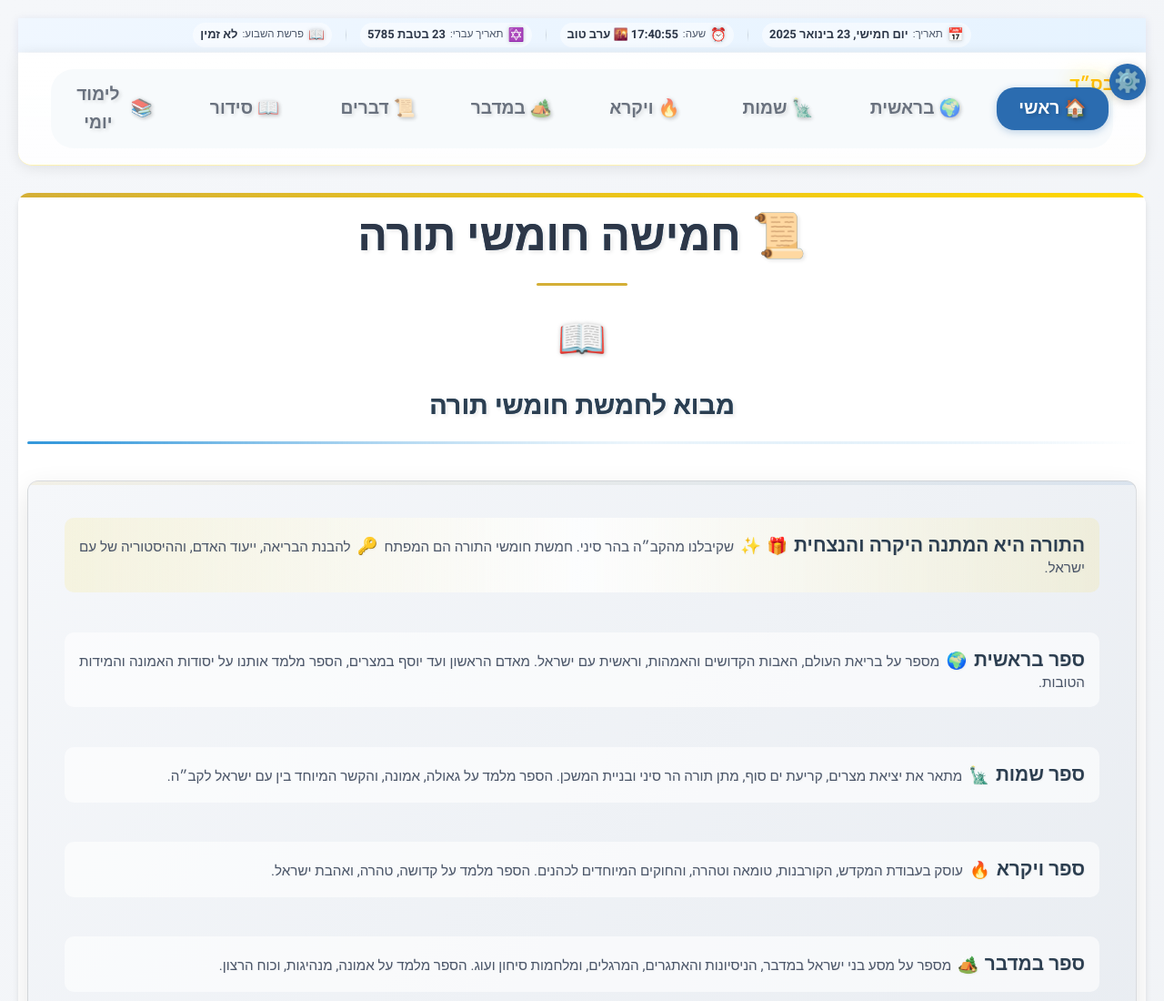
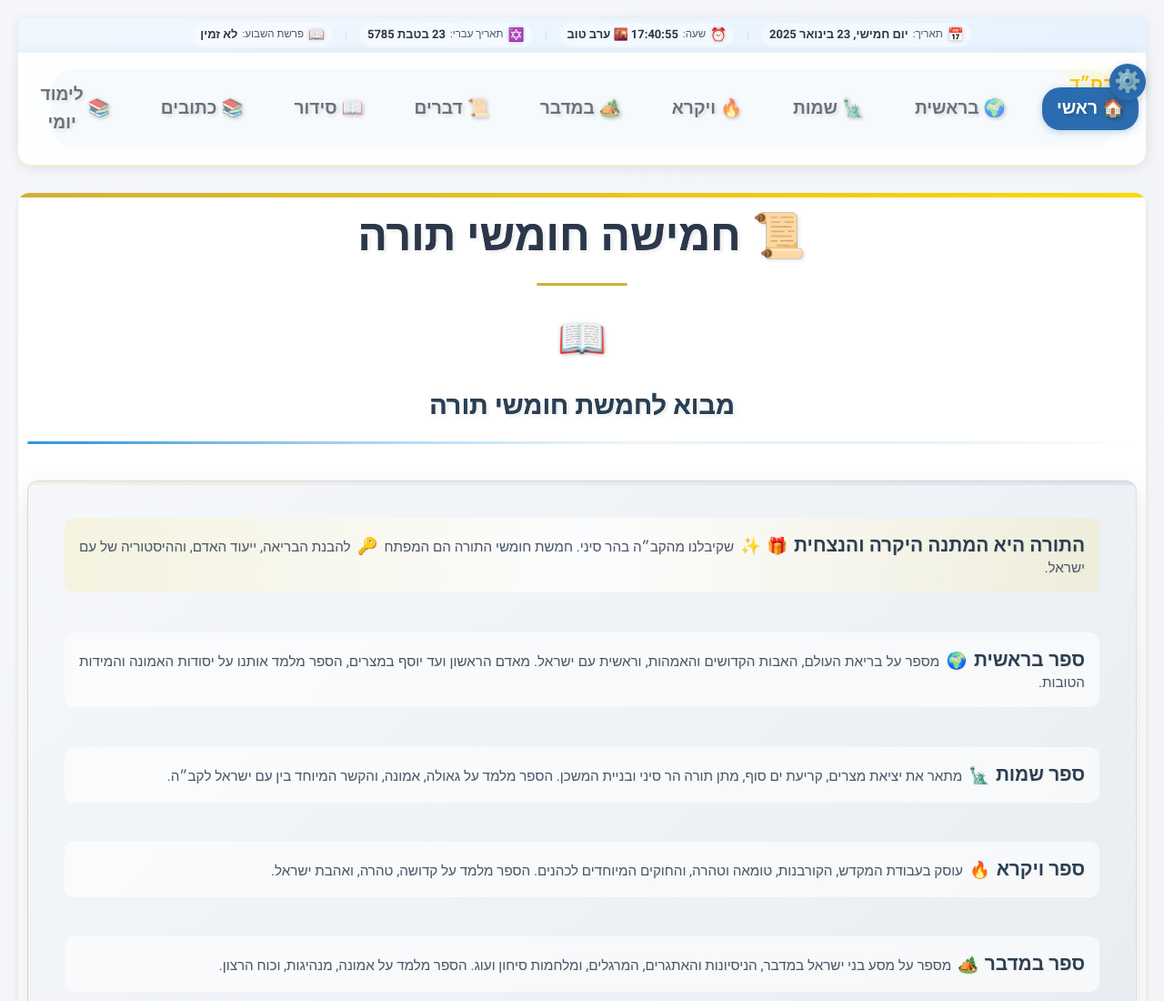
Before and after one commit to AnLoMinus/DatOS, a plain HTML site: page index.html in a window 1280 px wide. Shown: the top 1100 px of the page at 91% size. Drawn offline with nearby package versions, Linux system fonts and the light colour scheme; files that its build step writes are made by us from their sources; no server answers; files whose address does not match are found by name.

Commit message:
לינק לתיקיית כתובים
הוספת לינק לתיקיית (כתובים)

```diff
--- a/index.html
+++ b/index.html
@@ -56,6 +56,10 @@
                 <a href="siddur.html" class="nav-link">
                     <span class="icon">📖</span>
                     סידור
+                </a>
+                <a href="Ktuvim/index.html" class="nav-link">
+                    <span class="icon">📚</span>
+                    כתובים
                 </a>
             </div>
 
```
